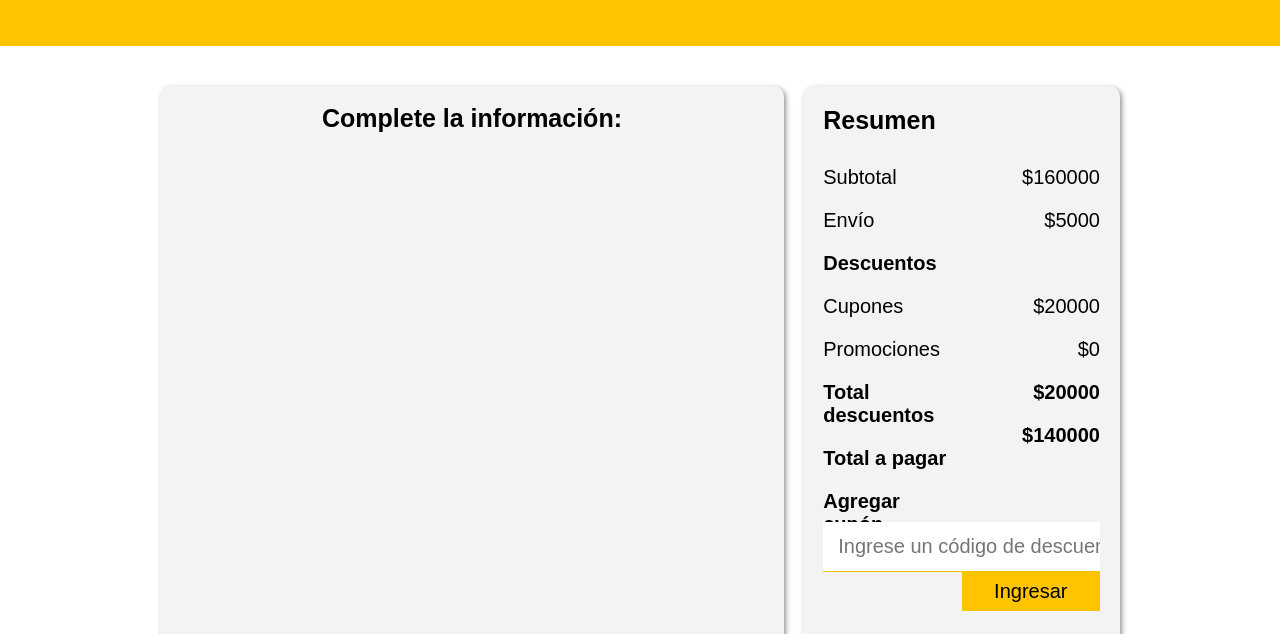
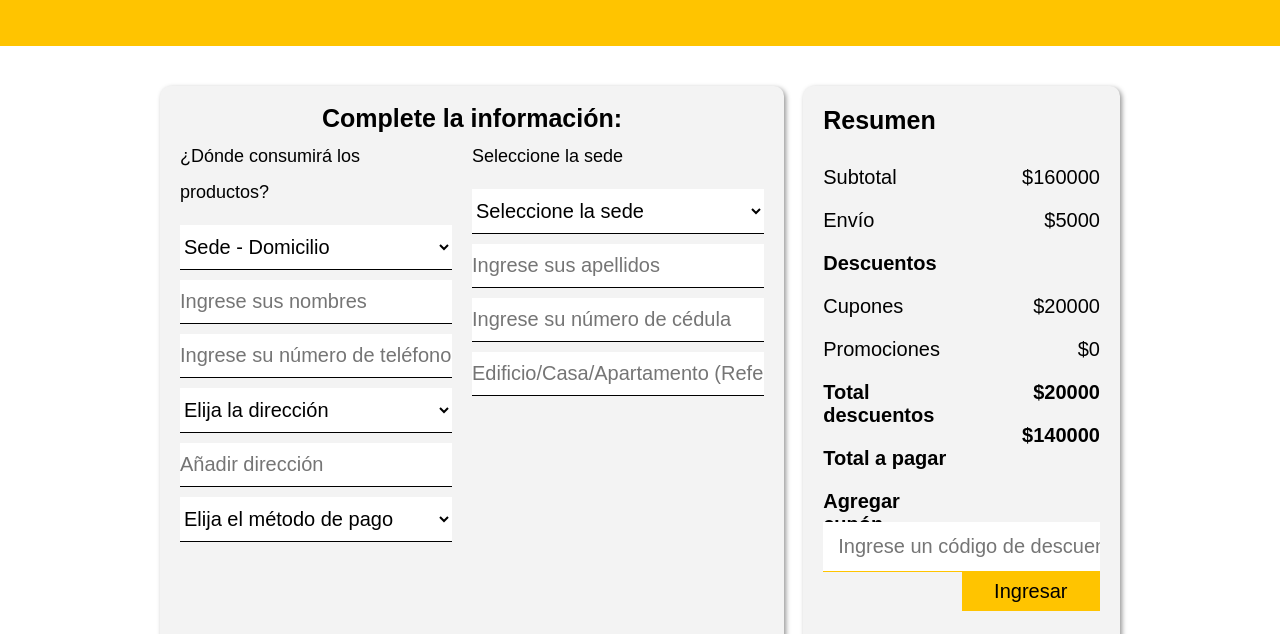
Before and after one commit to walarcont/Proyecto_Ciclo_3, a plain HTML site: page Restaurant/pago.html in a window 1280 px wide. Shown: the part 134-768 px from the top of the page. Drawn offline with Linux system fonts and the light colour scheme.

Commit message:
Formulario de pago avanzado en un 70%

```diff
--- a/Restaurant/css/pago.css
+++ b/Restaurant/css/pago.css
@@ -1,6 +1,50 @@
+html {
+    background: white;
+}
+
 .h4-pago {
+    grid-row: 1;
     font-size: 25px;
     text-align: left;
     grid-column: 1 / 6;
     margin: 0 auto;
 }
+
+.pago {
+    display: grid;
+    grid-template-columns: 50% 50%;
+    background-color: rgb(243, 243, 243);
+    width: 65%;
+    padding: 7px 20px 0 20px;
+    border-radius: 10px;
+    box-shadow: 2px 2px 5px 0px rgba(150,150,150,1);
+
+}
+
+.form1 {
+    grid-column: 1;
+    grid-row: 1 / 2;
+    margin-top: 35px;
+    margin-right: 20px;
+}
+
+.form2 {
+    grid-column: 2;
+    grid-row: 1 / 2;
+    margin-top: 35px;
+}
+
+.span {
+    color: black;
+    display: flex;
+}
+
+.entrada {
+    color: black;
+    background: white;
+    border-bottom: 1px solid black;
+}
+
+.direccion {
+    grid-column: 1 / 3;
+}
--- a/Restaurant/pago.html
+++ b/Restaurant/pago.html
@@ -4,6 +4,7 @@
 <head>
     <meta charset="UTF-8">
     <link rel="stylesheet" href="css/estilos.css">
+    <link rel="stylesheet" href="css/login-registro.css">
     <link rel="stylesheet" href="css/pago.css">
     <link rel="stylesheet" href="css/carrito.css">
     <link rel="stylesheet" href="css/normalize.css">
@@ -42,10 +43,39 @@
     </header>
 
     <div class="carrito">
-        <div class="carrito1">
+        <div class="pago">
             <h4 class="h4-pago no-margin no-padding">Complete la información:</h4>
-            <div class="form-pago">
-
+            <div class="form1">
+                <span class="span">¿Dónde consumirá los productos?</span>
+                <select name="donde" class="entrada">
+                    <option disabled selected>Sede - Domicilio</option>
+                    <option>Sede</option>
+                    <option>Domicilio</option>
+                </select>
+                <input type="text" name="nombre__pago" class="entrada" placeholder="Ingrese sus nombres">
+                <input type="text" name="numero__pago" class="entrada" placeholder="Ingrese su número de teléfono">
+                <select name="direccion" class="direccion entrada">
+                    <option disabled selected>Elija la dirección</option>
+                    <option>Dirección 1</option>
+                </select>
+                <input type="text" name="adireccion__pago" class="entrada" placeholder="Añadir dirección">
+                <select name="pago" class="entrada">
+                    <option disabled selected>Elija el método de pago</option>
+                    <option>Pago 1</option>
+                    <option>Pago 2</option>
+                </select>
+            </div>
+            <div class="form2">
+                <span class="span">Seleccione la sede</span>
+                <select name="donde" class="entrada">
+                    <option disabled selected>Seleccione la sede</option>
+                    <option>Sede 1</option>
+                    <option>Sede 2</option>
+                    <option>Sede 3</option>
+                </select>
+                <input type="text" name="apellido__pago" class="entrada" placeholder="Ingrese sus apellidos">
+                <input type="text" name="cedula__pago" class="entrada" placeholder="Ingrese su número de cédula">
+                <input type="text" name="numero__pago" class="entrada" placeholder="Edificio/Casa/Apartamento (Referencia)">
             </div>
         </div>
 
```
